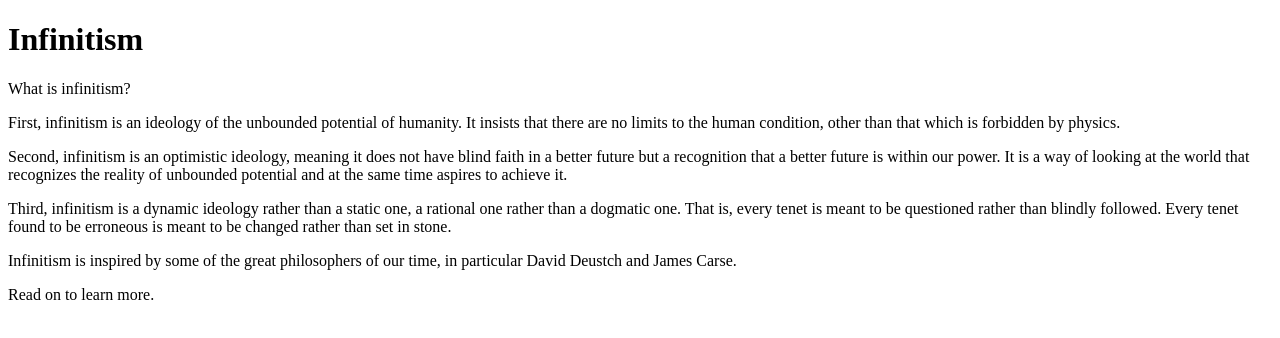
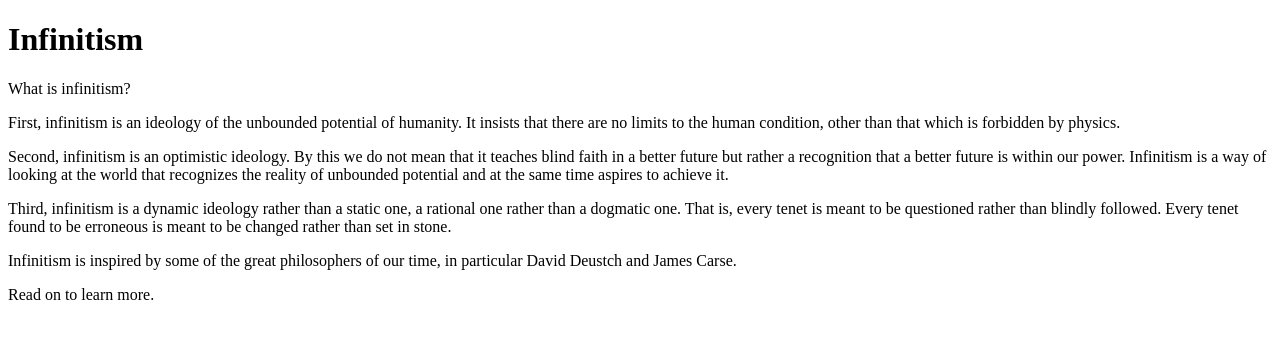
Before and after one commit to shea256/infinitism, a Next.js app: page / in a window 1280 px wide. Shown: the top 338 px of the page. Built offline with nearby package versions, Linux system fonts and the light colour scheme.

Commit message:
Update index.mdx

```diff
--- a/pages/index.mdx
+++ b/pages/index.mdx
@@ -6,7 +6,7 @@ What is infinitism?
 
 First, infinitism is an ideology of the unbounded potential of humanity. It insists that there are no limits to the human condition, other than that which is forbidden by physics.
 
-Second, infinitism is an optimistic ideology, meaning it does not have blind faith in a better future but a recognition that a better future is within our power. It is a way of looking at the world that recognizes the reality of unbounded potential and at the same time aspires to achieve it.
+Second, infinitism is an optimistic ideology. By this we do not mean that it teaches blind faith in a better future but rather a recognition that a better future is within our power. Infinitism is a way of looking at the world that recognizes the reality of unbounded potential and at the same time aspires to achieve it.
 
 Third, infinitism is a dynamic ideology rather than a static one, a rational one rather than a dogmatic one. That is, every tenet is meant to be questioned rather than blindly followed. Every tenet found to be erroneous is meant to be changed rather than set in stone.
 
```
